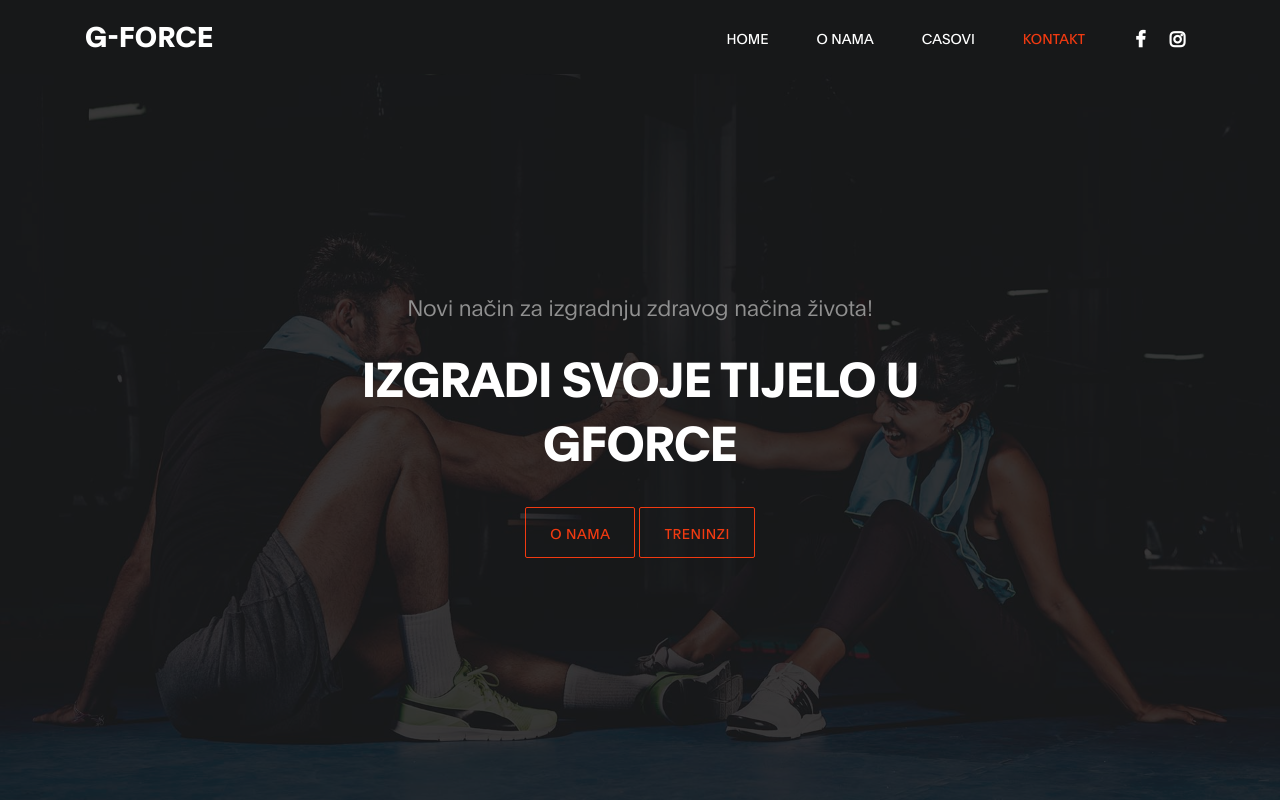
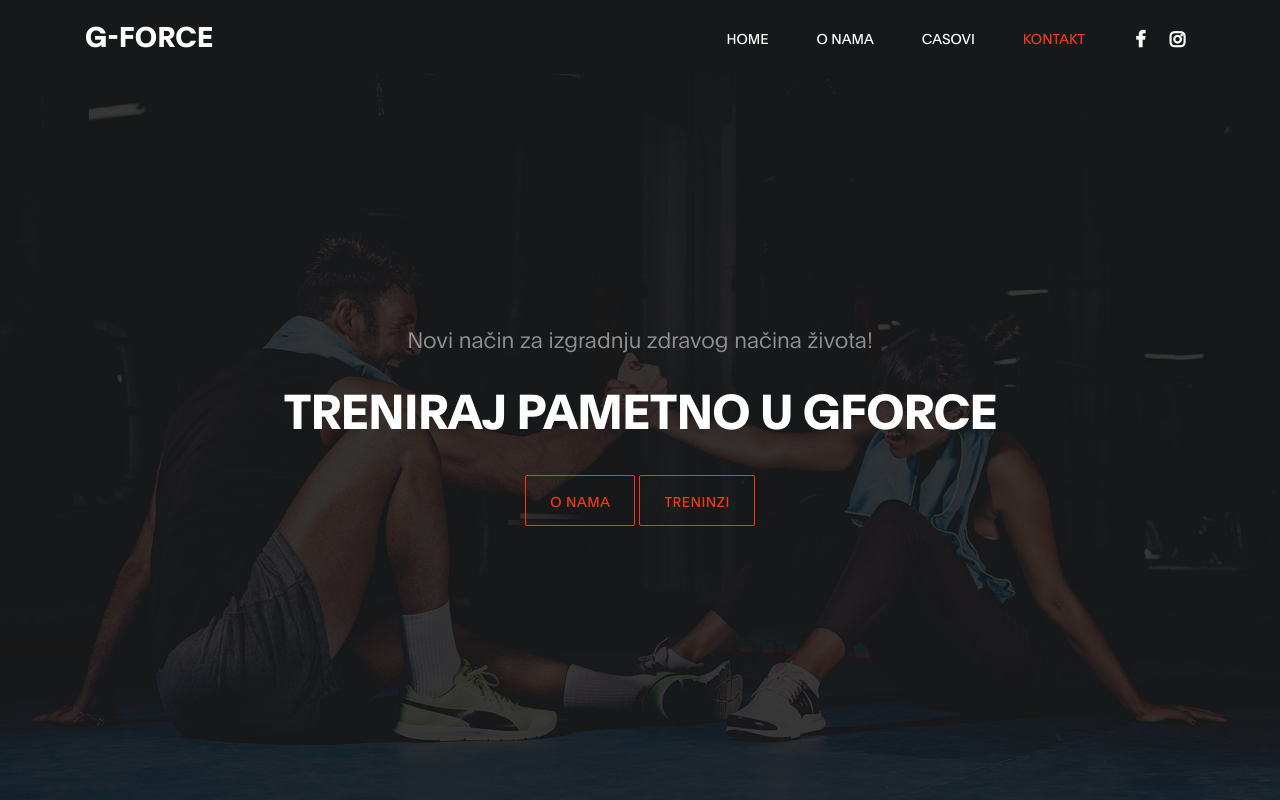
Before and after one commit to Lazarr12/G-Force.com, a plain HTML site: page index.html in a window 1280 px wide. Shown: the top 800 px of the page. Drawn offline with Linux system fonts and the light colour scheme.

Commit message:
index.html

```diff
--- a/index.html
+++ b/index.html
@@ -76,7 +76,7 @@ https://www.tooplate.com/view/2119-gymso-fitness
 
                                     <h6 data-aos="fade-up" data-aos-delay="300">Novi način za izgradnju zdravog načina života!</h6>
 
-                                    <h1 class="text-white" data-aos="fade-up" data-aos-delay="500">Izgradi svoje tijelo u GFORCE</h1>
+                                    <h1 class="text-white" data-aos="fade-up" data-aos-delay="500">TRENIRAJ PAMETNO U GFORCE</h1>
 
                                     <a href="#about" class="btn custom-btn bordered mt-3" data-aos="fade-up" data-aos-delay="700">O nama</a>
 
```
